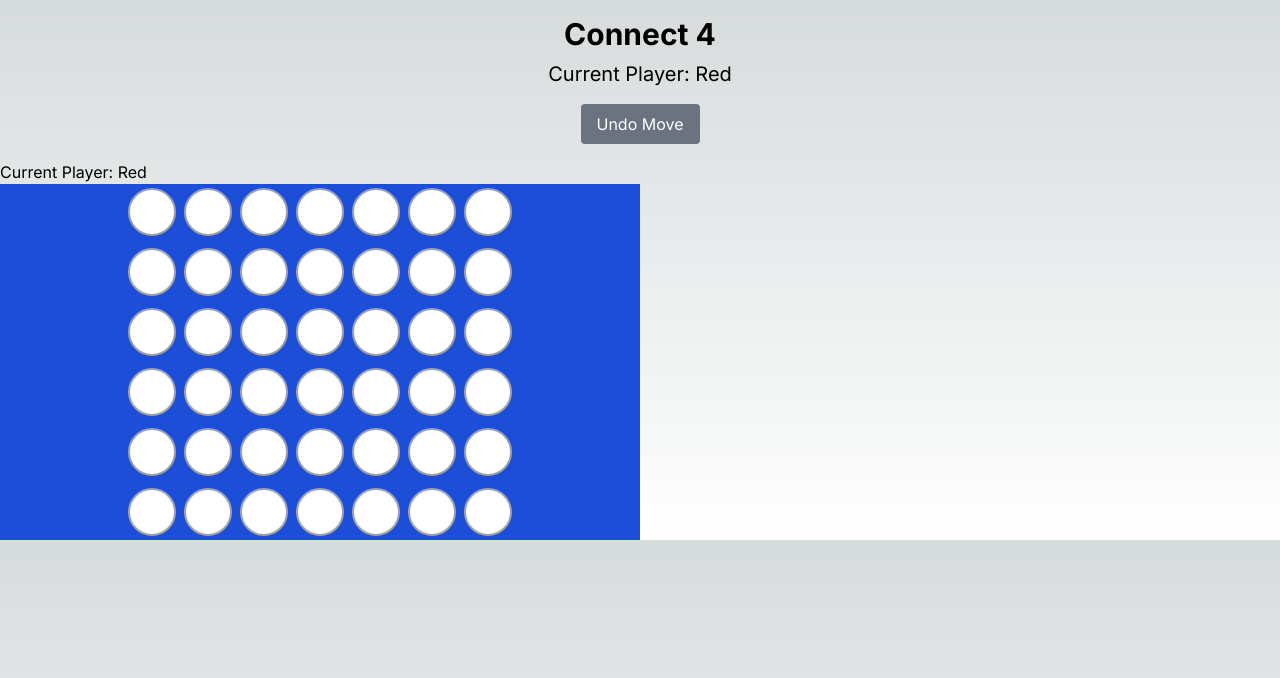
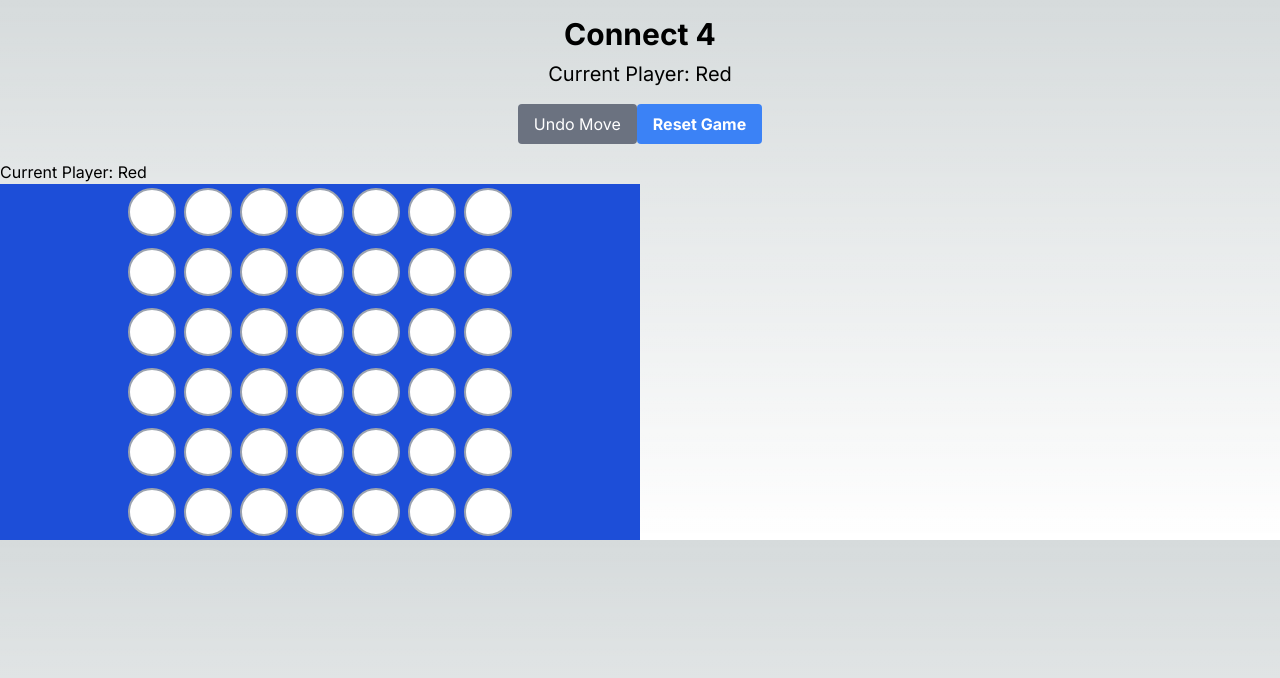
Before and after one commit to DennisDemir24/connect-four, a Next.js app: page /game in a window 1280 px wide. Shown: the top 678 px of the page. Built offline with nearby package versions, Linux system fonts and the light colour scheme.

Commit message:
Adding reset game button

```diff
--- a/components/Header.jsx
+++ b/components/Header.jsx
@@ -4,7 +4,7 @@ import { useGameContext } from '../context/GameContext'
 import History from './History'
 
 const Header = () => {
-  const { currentPlayer } = useGameContext()
+  const { currentPlayer, resetGame } = useGameContext()
 
   return (
     <div className='text-center my-4'>
@@ -12,6 +12,7 @@ const Header = () => {
       <h2 className='text-xl mt-2'>Current Player: {currentPlayer}</h2>
       <div>
         <History />
+        <button className='bg-blue-500 hover:bg-blue-700 text-white font-bold py-2 px-4 rounded mt-4' onClick={resetGame}>Reset Game</button>
       </div>
     </div>
   )
--- a/context/GameContext.js
+++ b/context/GameContext.js
@@ -2,9 +2,12 @@
 
 import { createContext, useState, useEffect, useContext } from 'react';
 
+/* Constants for the board size */
+const BOARD_ROWS = 6;
+const BOARD_COLUMNS = 7;
 
 const initialState = {
-  board: Array(6).fill(null).map(() => Array(7).fill(null)),
+  board: Array(BOARD_ROWS).fill(null).map(() => Array(BOARD_COLUMNS).fill(null)),
   currentPlayer: 'Red',
   history: [],
   winner: null,
```
